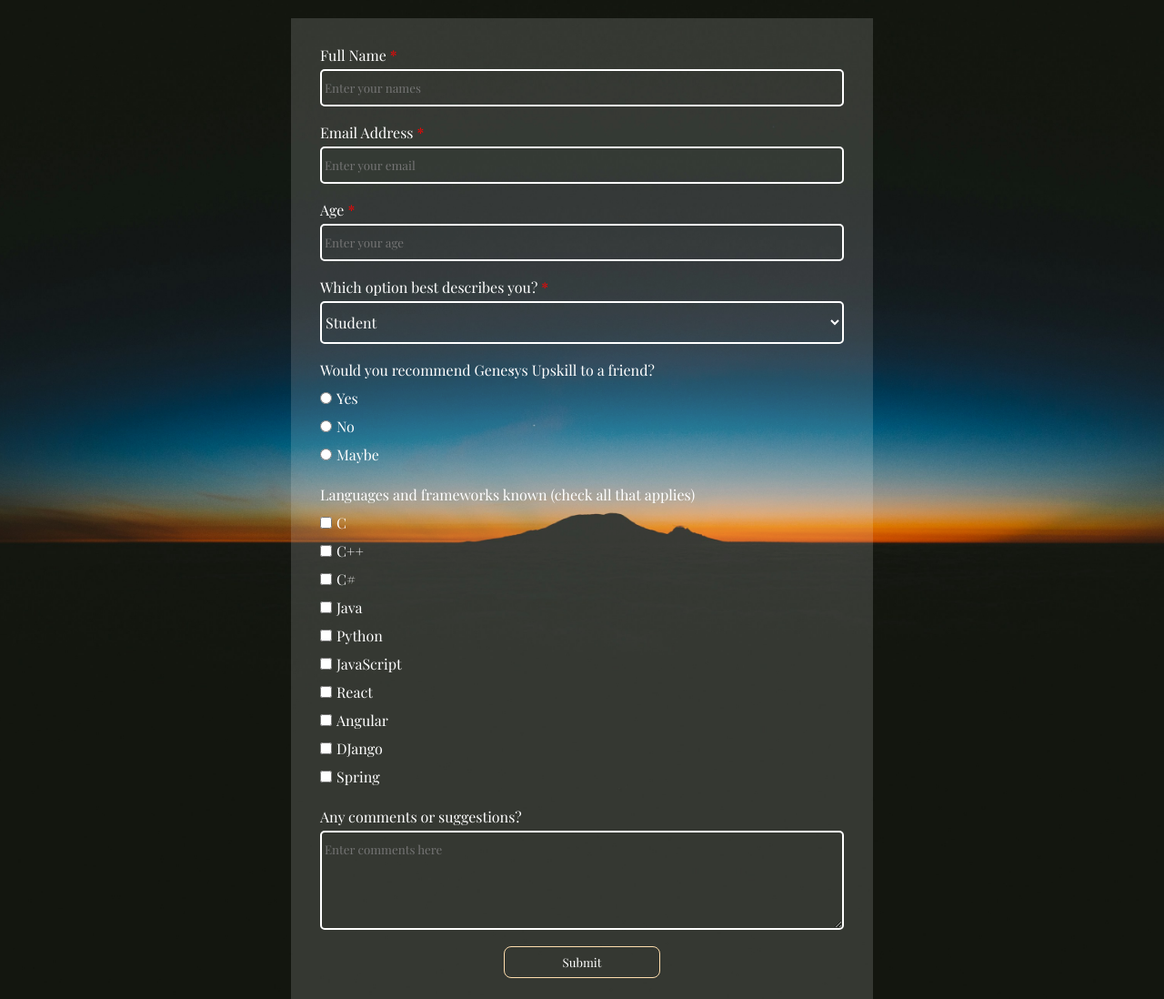
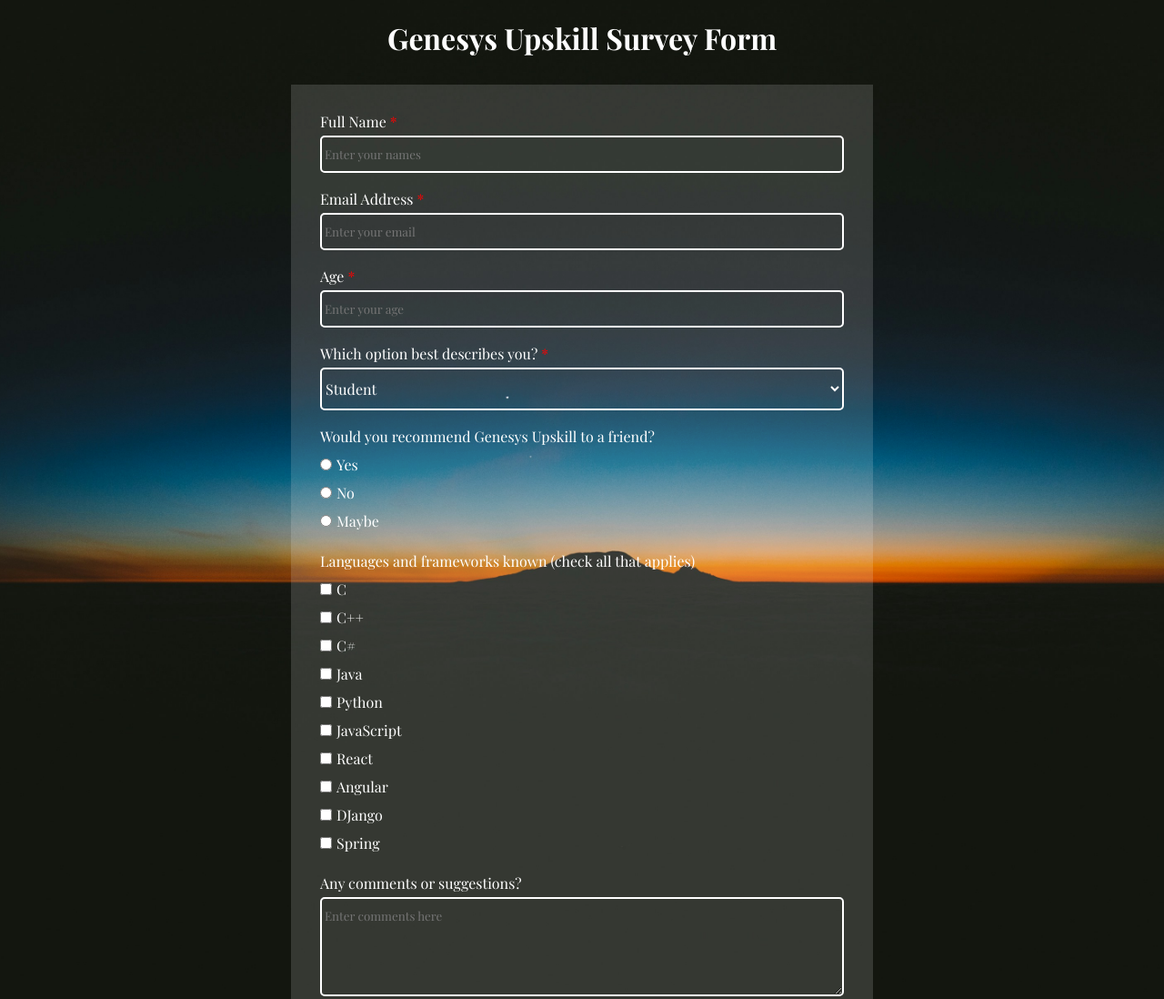
Before and after one commit to meancodes/Upskill-Task-3, a plain HTML site: page index.html in a window 1280 px wide. Shown: the top 1098 px of the page at 91% size. Drawn offline with nearby package versions, Linux system fonts and the light colour scheme; a web font is replaced by a local one.

Commit message:
second commit

```diff
--- a/index.html
+++ b/index.html
@@ -11,6 +11,9 @@
 </head>
 
 <body>
+    <header>
+        <h1>Genesys Upskill Survey Form</h1>
+    </header>
     <form>
         <div id="form">
             <div class="summary">
--- a/style.css
+++ b/style.css
@@ -14,14 +14,19 @@ body{
     color: #fff;
 }
 
+header{
+    margin-top: 20px;
+    text-align: center;
+}
+
 form{
     width: 80%;
-    margin: 20px auto;
+    margin: 30px auto;
     background-color: #ffffff25;
 }
 
 #form{
-    padding: 10px;
+    padding: 20px 10px;
 }
 
 #form label{
```
